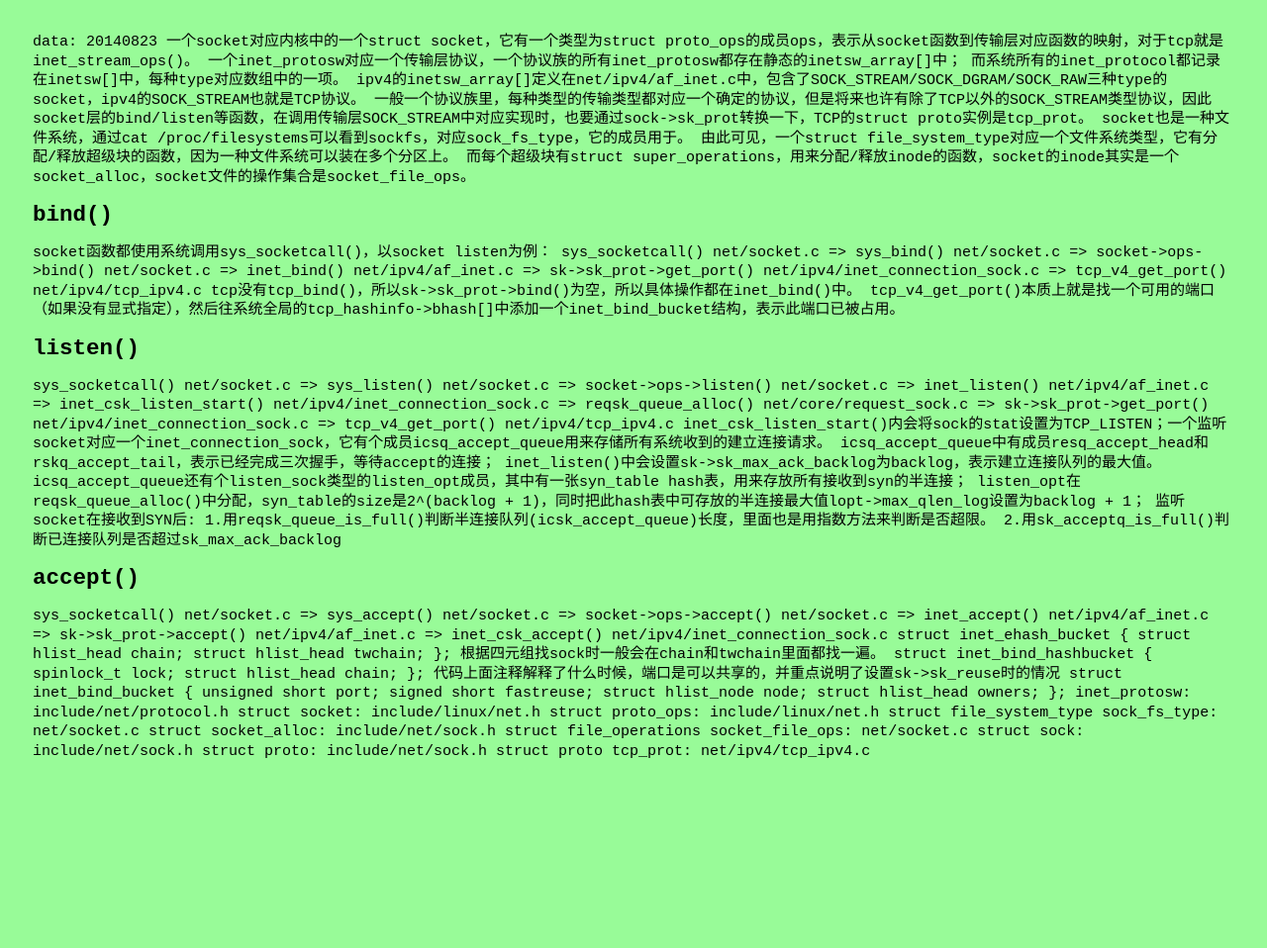
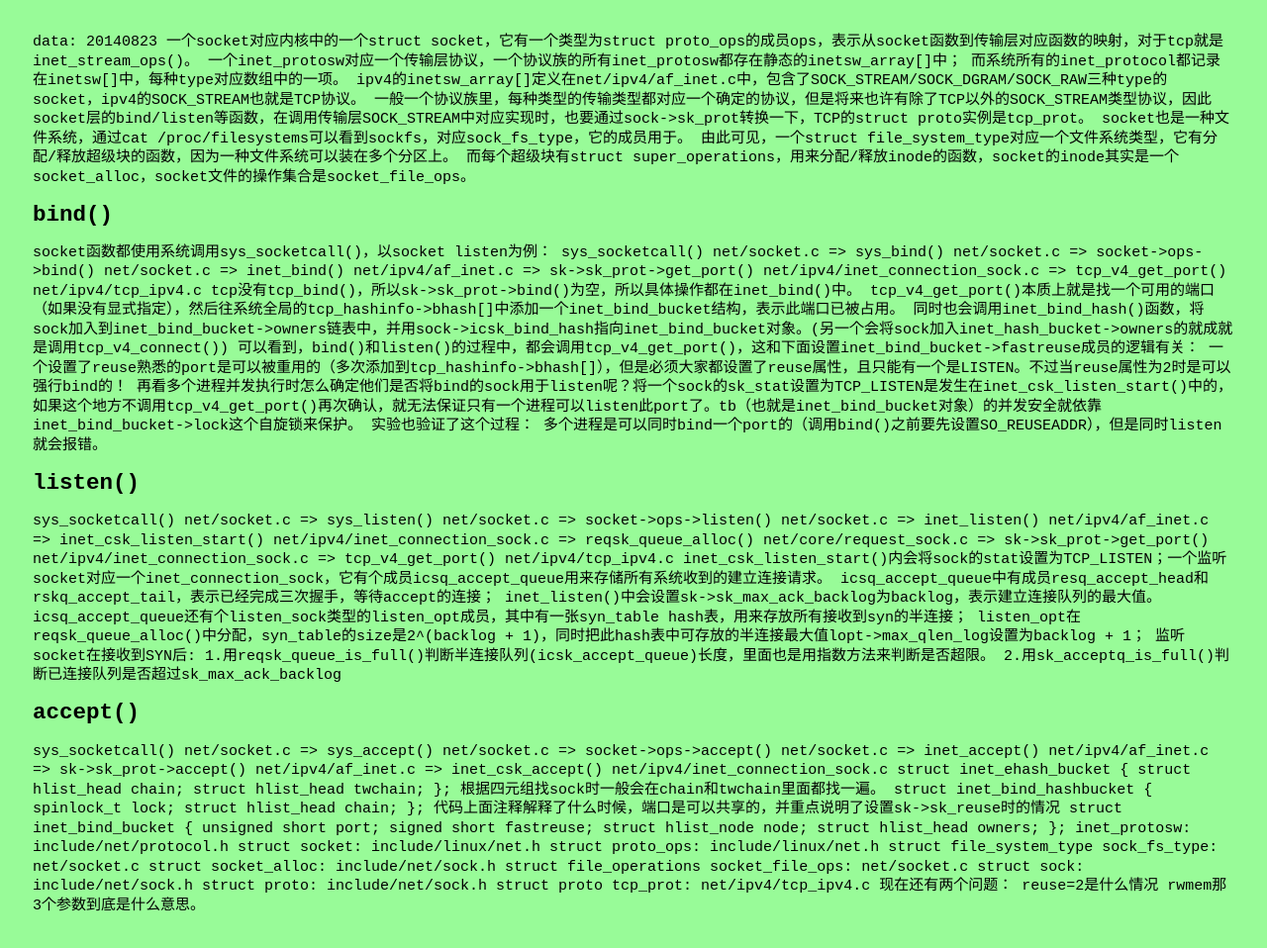
Before and after one commit to dycforever/dycforever.github.io, a Jekyll site: the page draft/netsrc_socket.html, which Jekyll copies as it is, in a window 1280 px wide. Shown: the whole page at 99% size. Built offline with Jekyll 4.4.1, drawn with Linux system fonts in a browser that asks for light colours; Markdown is read by kramdown in place of the engine named in the settings; before the commit the page ends 900 px from its top, so only the background shows below that.

Commit message:
add content in netsrc_socket.html

```diff
--- a/draft/netsrc_socket.html
+++ b/draft/netsrc_socket.html
@@ -32,6 +32,13 @@
                         =&gt; tcp_v4_get_port() net/ipv4/tcp_ipv4.c
     tcp没有tcp_bind()，所以sk-&gt;sk_prot-&gt;bind()为空，所以具体操作都在inet_bind()中。
     tcp_v4_get_port()本质上就是找一个可用的端口（如果没有显式指定），然后往系统全局的tcp_hashinfo-&gt;bhash[]中添加一个inet_bind_bucket结构，表示此端口已被占用。
+    同时也会调用inet_bind_hash()函数，将sock加入到inet_bind_bucket-&gt;owners链表中，并用sock-&gt;icsk_bind_hash指向inet_bind_bucket对象。(另一个会将sock加入inet_hash_bucket-&gt;owners的就成就是调用tcp_v4_connect())
+
+    可以看到，bind()和listen()的过程中，都会调用tcp_v4_get_port()，这和下面设置inet_bind_bucket-&gt;fastreuse成员的逻辑有关：
+    一个设置了reuse熟悉的port是可以被重用的（多次添加到tcp_hashinfo-&gt;bhash[]），但是必须大家都设置了reuse属性，且只能有一个是LISTEN。不过当reuse属性为2时是可以强行bind的！
+    再看多个进程并发执行时怎么确定他们是否将bind的sock用于listen呢？将一个sock的sk_stat设置为TCP_LISTEN是发生在inet_csk_listen_start()中的，如果这个地方不调用tcp_v4_get_port()再次确认，就无法保证只有一个进程可以listen此port了。tb（也就是inet_bind_bucket对象）的并发安全就依靠inet_bind_bucket-&gt;lock这个自旋锁来保护。
+    实验也验证了这个过程：
+    多个进程是可以同时bind一个port的（调用bind()之前要先设置SO_REUSEADDR），但是同时listen就会报错。
 
     <h2>
         listen()
@@ -98,3 +105,7 @@
 struct sock: include/net/sock.h
 struct proto: include/net/sock.h
 struct proto tcp_prot: net/ipv4/tcp_ipv4.c
+
+现在还有两个问题：
+reuse=2是什么情况
+rwmem那3个参数到底是什么意思。
```
